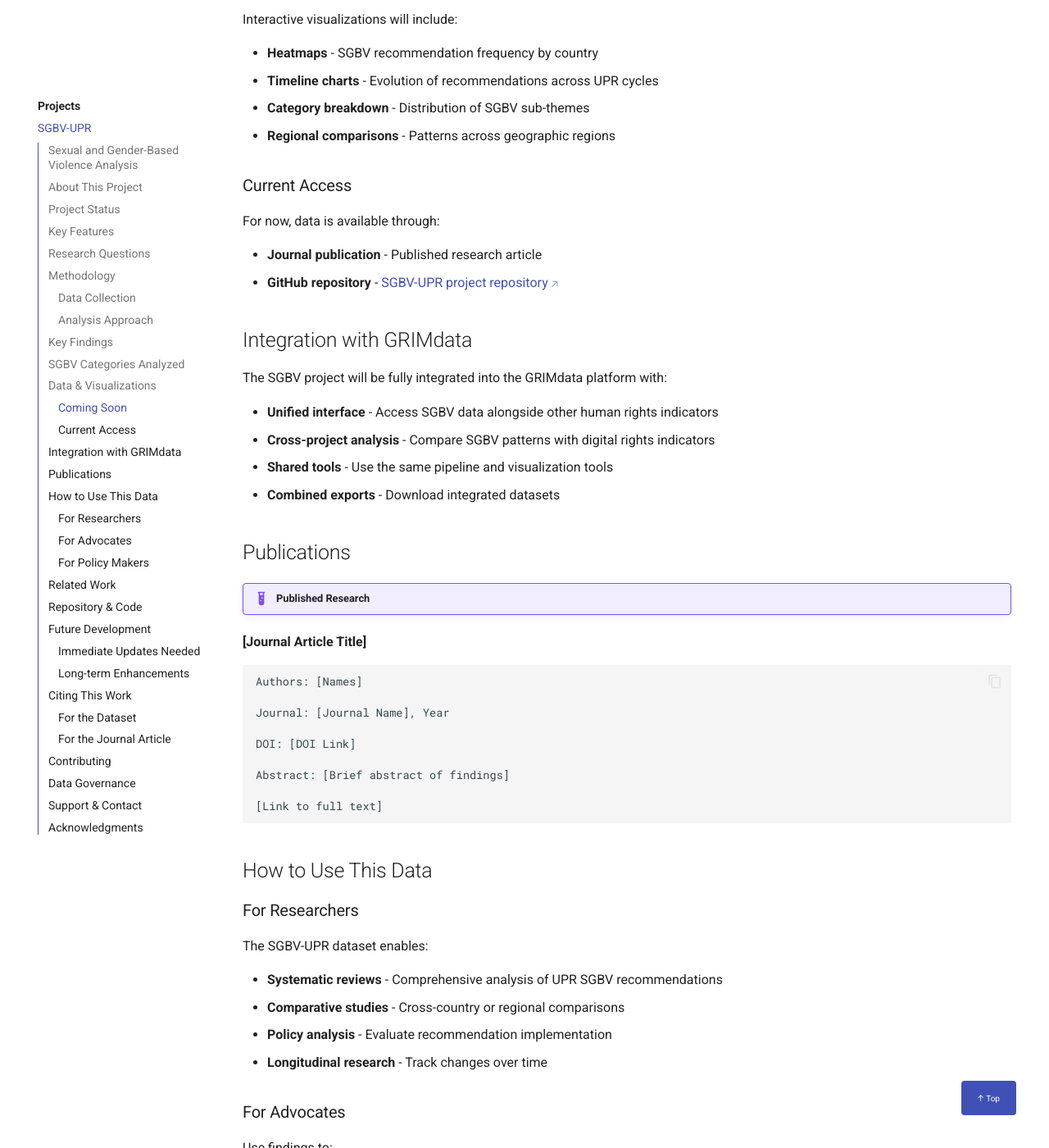
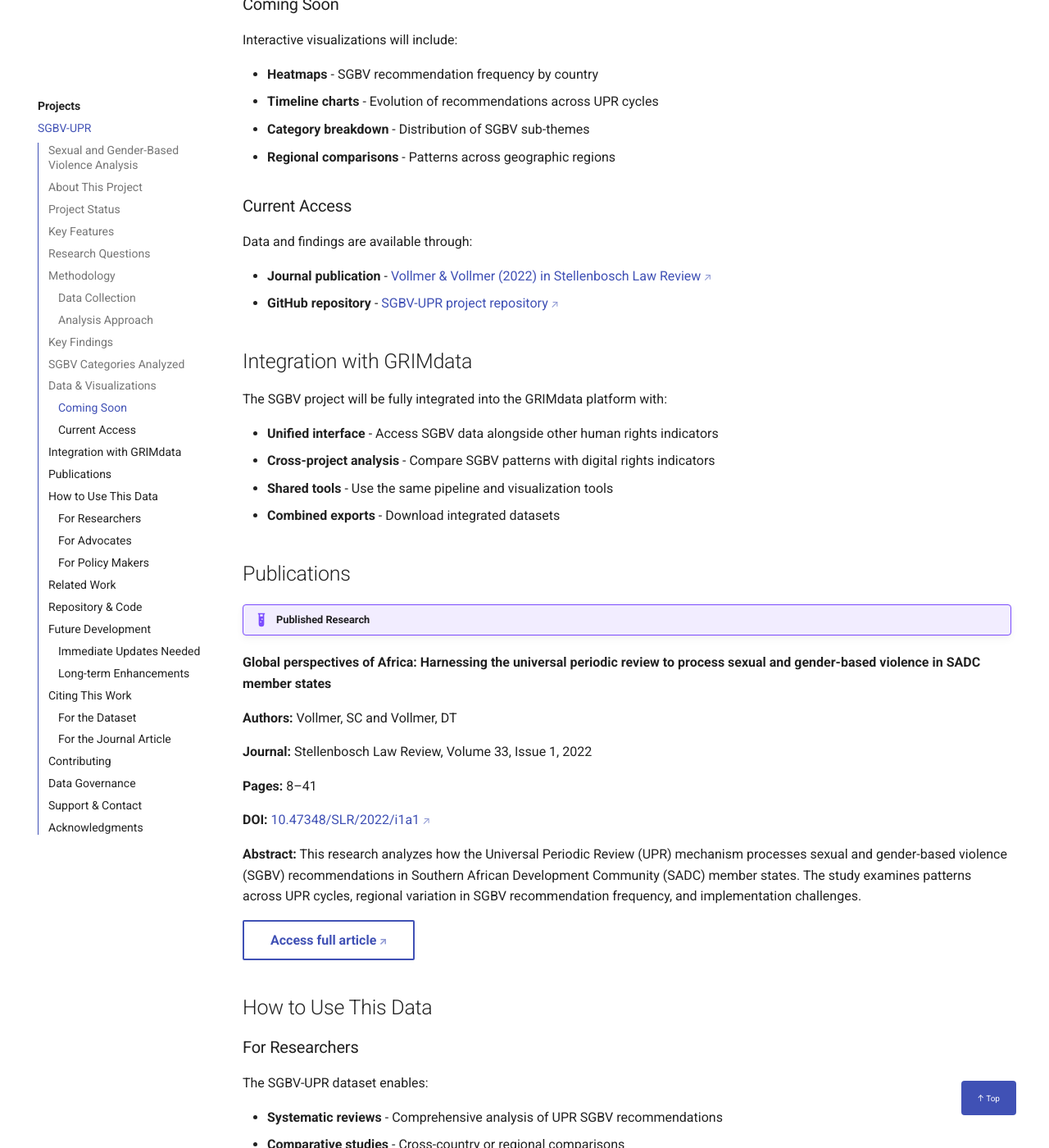
Before and after one commit to MissCrispenCakes/DigitalChild, an MkDocs documentation site: the page built from docs/projects/sgbv/index.md, in a window 1280 px wide and 1400 px high, scrolled down 3741 px. Shown: the whole window at 82% size. Built offline with MkDocs 1.6.1 and Material for MkDocs 9.7.7, drawn with Linux system fonts in a browser that asks for light colours; a script that is not in the unit is left out; comment, search, counter and statistics services are not loaded; some of the changed text lies outside the part shown.

Commit message:
Add complete publication citation for SGBV-UPR research
Update SGBV project page with full publication details:

Citation:
- Vollmer, SC and Vollmer, DT (2022)
- Global perspectives of Africa: Harnessing the universal periodic
  review to process sexual and gender-based violence in SADC member states
- Stellenbosch Law Review, Volume 33, Issue 1, pp. 8-41
- DOI: 10.47348/SLR/2022/i1a1

Changes:
- Project Status box: Replace placeholder with full citation and DOI link
- Publications section: Add complete article details with abstract
- Current Access: Link to published article
- Citing This Work: Add BibTeX, APA, and MLA citation formats

The research examines UPR recommendations on SGBV across Southern
African Development Community (SADC) member states, analyzing patterns,
regional variation, and implementation challenges.

````diff
--- a/docs/projects/sgbv/index.md
+++ b/docs/projects/sgbv/index.md
@@ -16,7 +16,7 @@ This project has its own repository and codebase. It will be integrated into the
 ## Project Status
 
 !!! success "Published Research"
-Findings from this project have been published in an academic journal (citation details coming soon).
+**Vollmer, SC and Vollmer, DT.** (2022). Global perspectives of Africa: Harnessing the universal periodic review to process sexual and gender-based violence in SADC member states. *Stellenbosch Law Review*, 33(1), 8–41. [https://doi.org/10.47348/SLR/2022/i1a1](https://doi.org/10.47348/SLR/2022/i1a1)
 
 !!! warning "Update Needed - UPR Cycle Progress"
 **Dataset requires updating:**
@@ -134,9 +134,9 @@ Interactive visualizations will include:
 
 ### Current Access
 
-For now, data is available through:
+Data and findings are available through:
 
-- **Journal publication** - Published research article
+- **Journal publication** - [Vollmer & Vollmer (2022) in Stellenbosch Law Review](https://doi.org/10.47348/SLR/2022/i1a1)
 - **GitHub repository** - [SGBV-UPR project repository](https://github.com/MissCrispenCakes/HumanRights)
 
 ## Integration with GRIMdata
@@ -151,19 +151,19 @@ The SGBV project will be fully integrated into the GRIMdata platform with:
 ## Publications
 
 !!! example "Published Research"
-**[Journal Article Title]**
+**Global perspectives of Africa: Harnessing the universal periodic review to process sexual and gender-based violence in SADC member states**
 
-```
-Authors: [Names]
+**Authors:** Vollmer, SC and Vollmer, DT
 
-Journal: [Journal Name], Year
+**Journal:** Stellenbosch Law Review, Volume 33, Issue 1, 2022
 
-DOI: [DOI Link]
+**Pages:** 8–41
 
-Abstract: [Brief abstract of findings]
+**DOI:** [10.47348/SLR/2022/i1a1](https://doi.org/10.47348/SLR/2022/i1a1)
 
-[Link to full text]
-```
+**Abstract:** This research analyzes how the Universal Periodic Review (UPR) mechanism processes sexual and gender-based violence (SGBV) recommendations in Southern African Development Community (SADC) member states. The study examines patterns across UPR cycles, regional variation in SGBV recommendation frequency, and implementation challenges.
+
+[Access full article](https://doi.org/10.47348/SLR/2022/i1a1){ .md-button }
 
 ## How to Use This Data
 
@@ -249,7 +249,29 @@ The codebase includes:
 
 ### For the Journal Article
 
-[Citation format for published article - to be added]
+**BibTeX:**
+
+```bibtex
+@article{vollmer2022sgbv,
+  title = {Global perspectives of Africa: Harnessing the universal periodic review to process sexual and gender-based violence in SADC member states},
+  author = {Vollmer, SC and Vollmer, DT},
+  journal = {Stellenbosch Law Review},
+  volume = {33},
+  number = {1},
+  pages = {8--41},
+  year = {2022},
+  doi = {10.47348/SLR/2022/i1a1},
+  url = {https://doi.org/10.47348/SLR/2022/i1a1}
+}
+```
+
+**APA:**
+
+> Vollmer, S. C., & Vollmer, D. T. (2022). Global perspectives of Africa: Harnessing the universal periodic review to process sexual and gender-based violence in SADC member states. *Stellenbosch Law Review*, *33*(1), 8–41. https://doi.org/10.47348/SLR/2022/i1a1
+
+**MLA:**
+
+> Vollmer, SC, and DT Vollmer. "Global perspectives of Africa: Harnessing the universal periodic review to process sexual and gender-based violence in SADC member states." *Stellenbosch Law Review*, vol. 33, no. 1, 2022, pp. 8–41, https://doi.org/10.47348/SLR/2022/i1a1.
 
 ## Contributing
 
````
